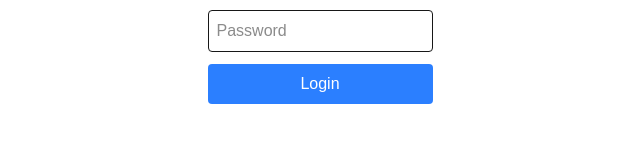
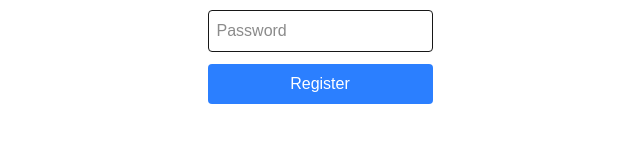
Before and after one commit to yashgole2911-art/HomeMate-Web-Application, a Next.js app: page /register in a window 1280 px wide. Shown: the part 394-536 px from the top of the page, without its empty margins (320-960 px from the left). Built offline with nearby package versions, Linux system fonts and the light colour scheme.

Commit message:
register UI

```diff
--- a/app/register/page.tsx
+++ b/app/register/page.tsx
@@ -5,7 +5,7 @@
       <form className="flex flex-col gap-3">
         <input type="email" placeholder="Email" className="border p-2 rounded"/>
         <input type="password" placeholder="Password" className="border p-2 rounded"/>
-        <button type="submit" className="bg-blue-500 text-white p-2 rounded">Login</button>
+        <button type="submit" className="bg-blue-500 text-white p-2 rounded">Register</button>
       </form>
     </div>
   );
```
